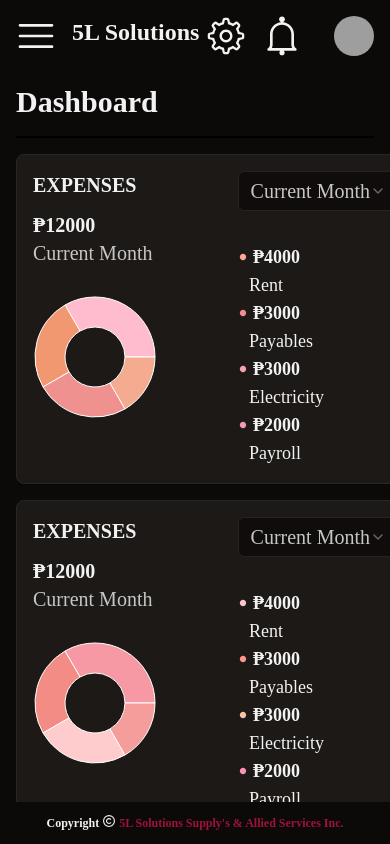
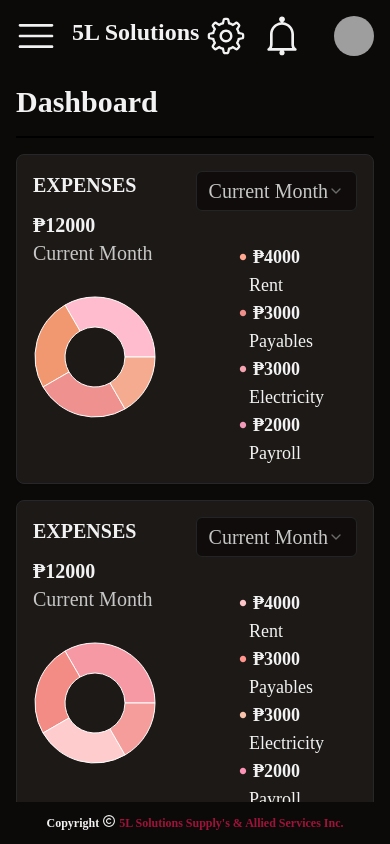
Before and after one commit to Nestortion/Accounting-System, a React (Vite) app in the folder client/: page / in a window 390 px wide. Built offline with nearby package versions, Linux system fonts and the light colour scheme; grey boxes are pictures that could not be loaded; a web font is replaced by a local one; what to-words would draw is missing.

Commit message:
[Accounting System]-[Fixed horizontal scrolling in small screens]

```diff
--- a/client/src/routes/index.tsx
+++ b/client/src/routes/index.tsx
@@ -13,7 +13,7 @@ function Home() {
       <div className="border-b-2 border-black pb-4 mb-4">
         <Text variant={'heading1bold'}>Dashboard</Text>
       </div>
-      <div className="grid grid-cols-[repeat(auto-fit,minmax(400px,1fr))] gap-4">
+      <div className="flex flex-col md:grid md:grid-cols-[repeat(auto-fit,minmax(400px,1fr))] gap-4">
         <Expenses />
         <Expenses />
         <Expenses />
--- a/client/src/routes/transactions_/index.tsx
+++ b/client/src/routes/transactions_/index.tsx
@@ -70,11 +70,11 @@ function Transactions() {
     <div className="p-4 min-h-[85vh] items-center flex flex-col gap-8">
       <DataTable
         pageSize={5}
-        className="md:w-[70vw]"
+        className="w-full md:w-[70vw]"
         columns={transactionColumns}
         data={manyData}
       />
-      <div className="flex gap-4 flex-col md:flex-row w-[70vw]">
+      <div className="flex gap-4 flex-col md:flex-row w-full md:w-[70vw]">
         <Card className="w-full overflow-y-auto">
           <CardHeader>Receipt Preview</CardHeader>
           <CardContent className="flex flex-col gap-4">
```
